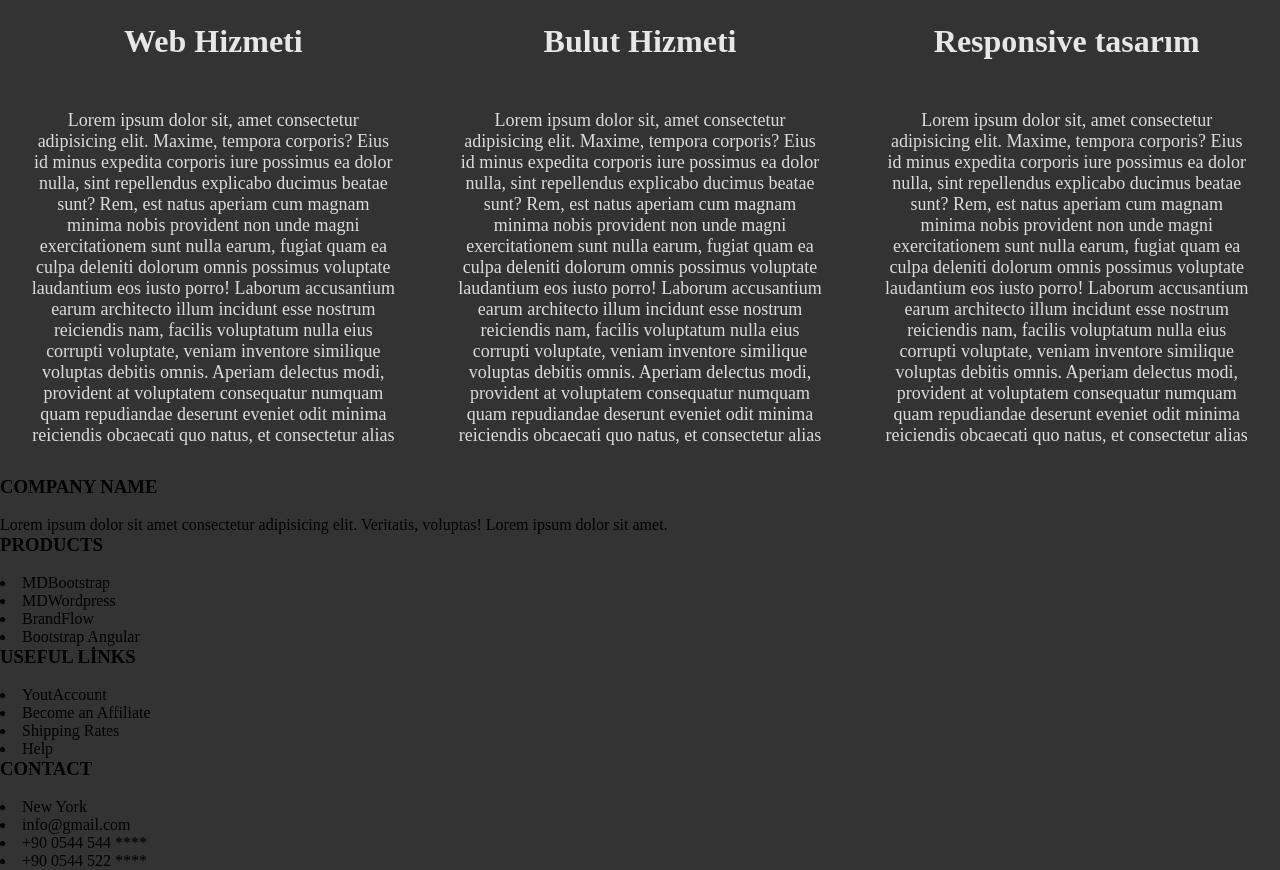
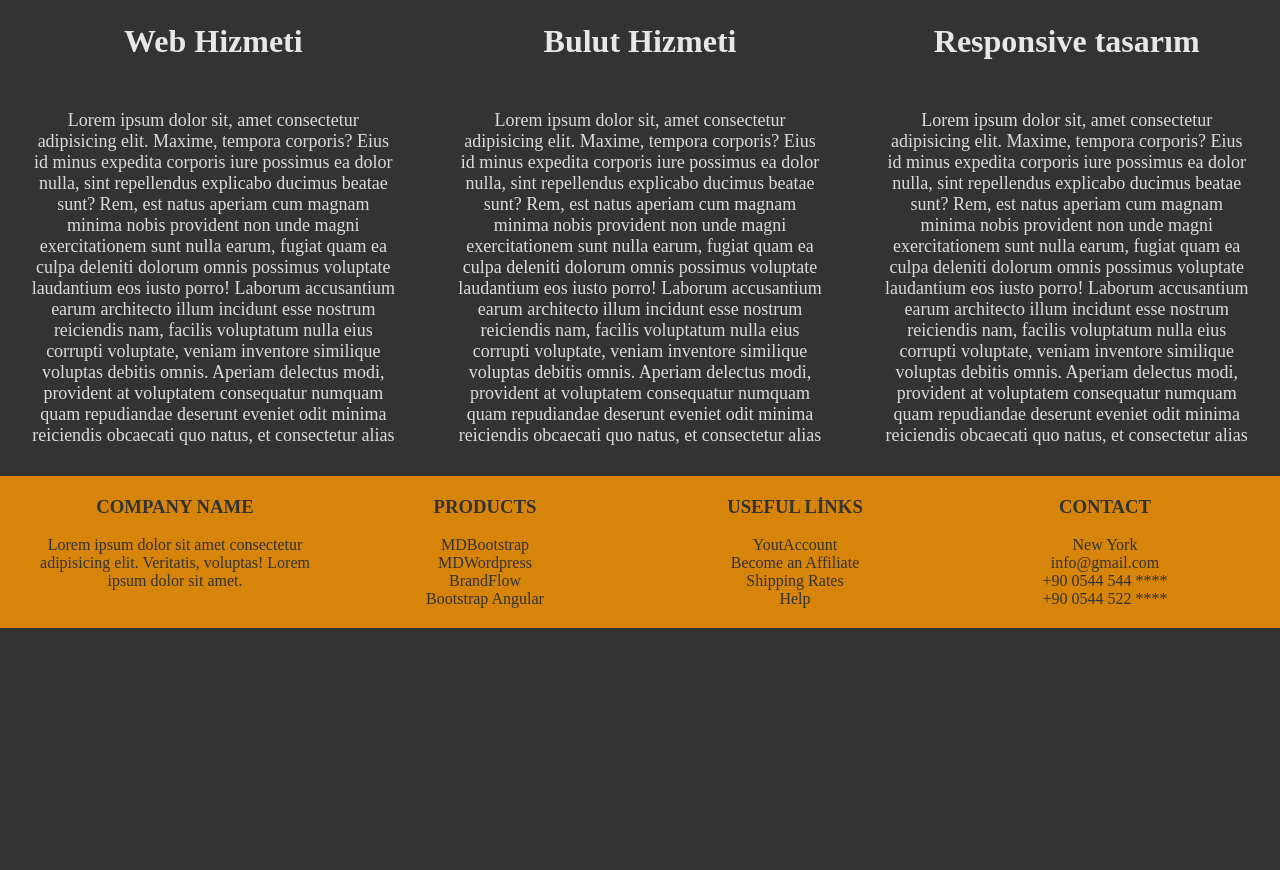
Before and after one commit to cakirlburhann/website, a plain HTML site: page index.html in a window 1280 px wide. Shown: the part 993-1863 px from the top of the page. After the commit the page ends 1621 px from the top, so only its background shows below. Drawn offline with Linux system fonts and the light colour scheme.

Commit message:
Update style.css

```diff
--- a/style.css
+++ b/style.css
@@ -2,6 +2,7 @@
     box-sizing: border-box;
     margin: 0;
     padding: 0;
+    list-style-type: none;
   }
 
   body {
@@ -64,3 +65,20 @@
     font-size: 18px;
 
   }
+
+  .foo a{
+    color: #fff;
+  }
+
+  footer {
+    background-color: rgba(255, 153, 0, 0.801);
+    display: flex;
+    justify-content: space-evenly;
+    padding: 20px;
+    color: #333;
+  }
+
+  .fo {
+    width: 25%;
+    text-align: center;
+  }
```
